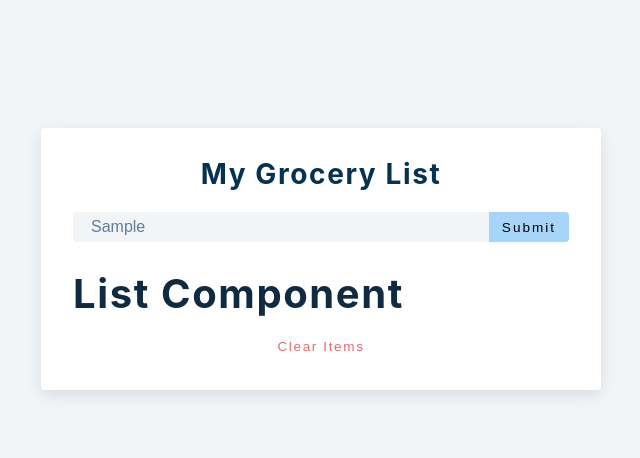
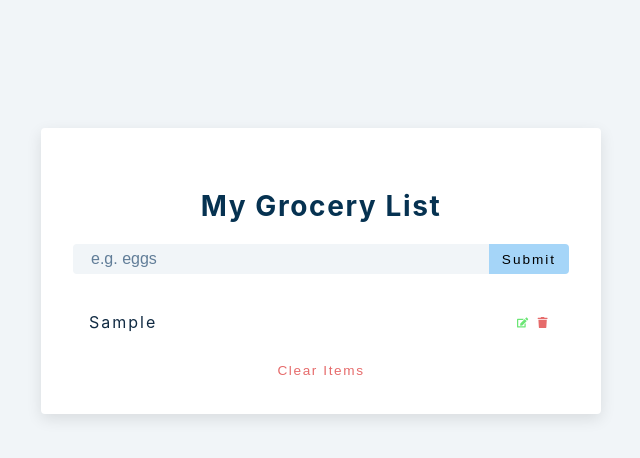
Before and after one commit to jovyflagg/grocery-list, a React (Create React App) app: page / in a window 1280 px wide. Both pictures are taken after typing "Sample" into the empty fields and a click on the button "Submit". Shown: the top 458 px of the page, without its empty margins (319-959 px from the left). Built offline with nearby package versions, Linux system fonts and the light colour scheme.

Commit message:
Alert added

```diff
--- a/src/Alert.js
+++ b/src/Alert.js
@@ -1,7 +1,15 @@
 import React, { useEffect } from 'react'
 
-const Alert = () => {
-  return <h2>alert component</h2>
+const Alert = ({type,msg, removeAlert}) => {
+  useEffect(()=>{
+    const timeout = setTimeout(()=>{
+      removeAlert()
+    }, 3000)
+    return () => clearTimeout(timeout)
+  }, [])
+  return (
+    <p className={`alert alert-${type}`}>{msg}</p>
+  )
 }
 
 export default Alert
--- a/src/App.js
+++ b/src/App.js
@@ -10,13 +10,26 @@ function App() {
   const [alert, setAlert] = useState({ show: false, msg: '', type: '' });
   const handleSubmit = (e) => {
     e.preventDefault()
-    console.log("hello");
+    if(!name){
+     showAlert(true, 'danger', 'please enter value ')
+    }
+    else if(name && isEditing){
+// deal with it
+    } else {
+      //show alert
+      const newItem = {id: new Date().getTime().toString(), title: name}
+      setList([...list,newItem]);
+      setName('');
+    }
+  }
+  const showAlert = (show=false, type="", msg="") => {
+    setAlert({show, type, msg})
   }
 
   return (
     <section className="section-center">
       <form onSubmit={handleSubmit} className="grocery-form">
-        {alert.show && <Alert />}
+        {alert.show && <Alert {...alert} removeAlert={showAlert}/>}
         <h3>My Grocery List</h3>
         <div className="form-control">
           <input
@@ -30,10 +43,12 @@ function App() {
           </button>
         </div>
       </form>
+      {list.length > 0 && (
       <div className="grocery-container">
-        <List />
+        <List items={list} />
         <button className="clear-btn">clear items</button>
       </div>
+      )}
     </section>
   )
 }
--- a/src/List.js
+++ b/src/List.js
@@ -1,7 +1,24 @@
 import React from 'react'
 import { FaEdit, FaTrash } from 'react-icons/fa'
-const List = () => {
-  return <h2>list component</h2>
+const List = ({items}) => {
+  return (
+    <div className="grocery-list">
+      {items.map((item)=>{
+        const {id, title} = item;
+        return <article key={id} className="grocery-item">
+          <p className="title">{title}</p>
+          <div className="btn-container">
+            <button type="button" className='edit-btn'>
+              <FaEdit />
+            </button>
+            <button type="button" className='delete-btn'>
+              <FaTrash />
+            </button>
+          </div>
+        </article>
+      })}
+    </div>
+  )
 }
 
 export default List
--- a/src/index.css
+++ b/src/index.css
@@ -174,7 +174,6 @@ Grocery List
   box-shadow: var(--dark-shadow);
 }
 .alert {
-  margin-bottom: 1rem;
   height: 1.25rem;
   display: grid;
   align-items: center;
@@ -194,6 +193,7 @@ Grocery List
 }
 .grocery-form h3 {
   color: var(--clr-primary-1);
+  margin-top: 2rem;
   margin-bottom: 1.5rem;
   text-align: center;
 }
```
